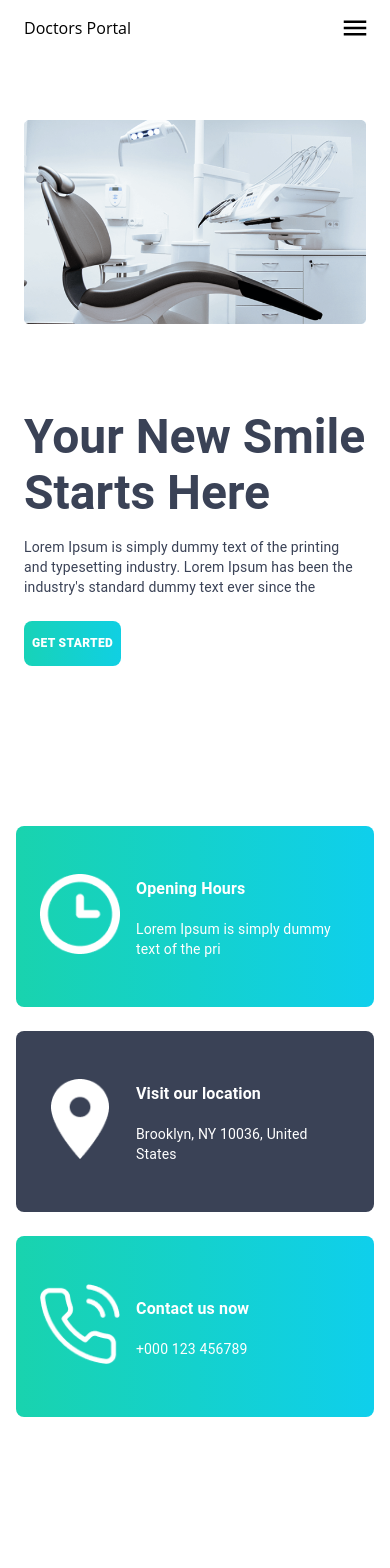
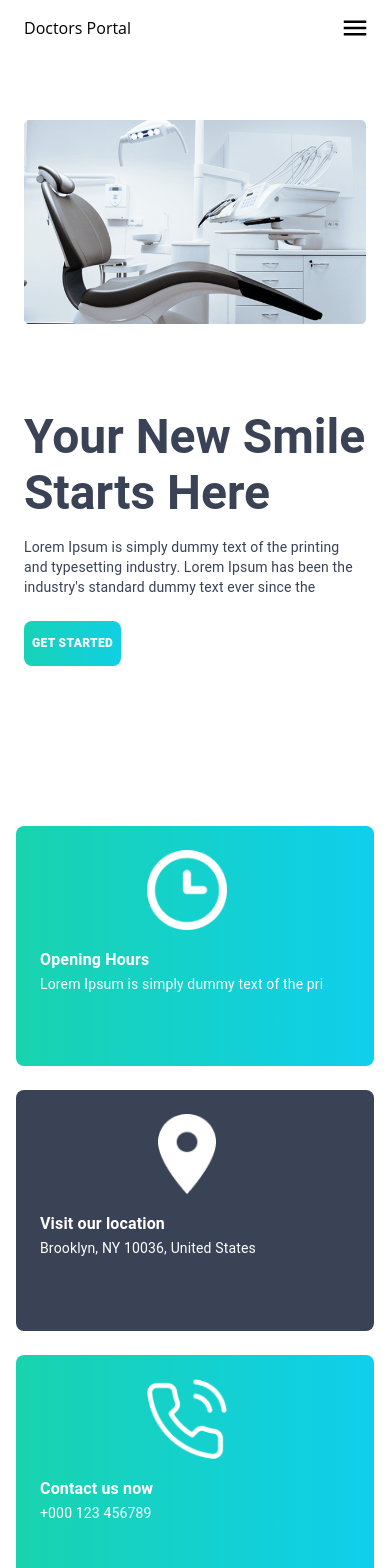
Before and after one commit to Eman-Abukhater/Doctor-s-Portal-Web-App, a React (Vite) app in the folder doctors-portal/: page / in a window 390 px wide. Shown: the top 1568 px of the page. Before the commit the page ends 1481 px from the top, so only its background shows below. Built offline with nearby package versions, Linux system fonts and the light colour scheme.

Commit message:
add Info card with responsive parts

```diff
--- a/doctors-portal/src/components/InfoCards.jsx
+++ b/doctors-portal/src/components/InfoCards.jsx
@@ -1,63 +1,81 @@
-import React from 'react';
-import { Grid, Box, Typography } from '@mui/material';
+import React from "react";
+import { Grid, Box, Typography } from "@mui/material";
 
 const cardData = [
   {
-    icon: 'clock.png',
-    title: 'Opening Hours',
-    description: 'Lorem Ipsum is simply dummy text of the pri',
-    bgColor: 'linear-gradient(to right, #19D3AE, #0FCFEC)',
-    color: 'white'
+    icon: "clock.png",
+    title: "Opening Hours",
+    description: "Lorem Ipsum is simply dummy text of the pri",
+    bgColor: "linear-gradient(to right, #19D3AE, #0FCFEC)",
+    color: "white",
   },
   {
-    icon: 'location.png',
-    title: 'Visit our location',
-    description: 'Brooklyn, NY 10036, United States',
-    bgColor: '#3A4256',
-    color: 'white'
+    icon: "location.png",
+    title: "Visit our location",
+    description: "Brooklyn, NY 10036, United States",
+    bgColor: "#3A4256",
+    color: "white",
   },
   {
-    icon: 'phone.png',
-    title: 'Contact us now',
-    description: '+000 123 456789',
-    bgColor: 'linear-gradient(to right, #19D3AE, #0FCFEC)',
-    color: 'white'
-  }
+    icon: "phone.png",
+    title: "Contact us now",
+    description: "+000 123 456789",
+    bgColor: "linear-gradient(to right, #19D3AE, #0FCFEC)",
+    color: "white",
+  },
 ];
 
 const InfoCards = () => {
   return (
-    <Box sx={{mt: 8, mb: 4, px: { xs: 1, md: 2 } }}>
-      <Grid container spacing={3} sx={{py:4}}>
+    <Box sx={{ mt: 8, mb: 4, px: { xs: 1, md: 2 } }}>
+      <Grid container spacing={3} sx={{ py: 4 }}>
         {cardData.map((card, index) => (
-          <Grid item xs={12} sm={4} key={index} sx={{mb: 6}}>
+          <Grid item xs={12} sm={4} key={index} sx={{ mb: 6 }}>
             <Box
               sx={{
-                display: 'flex',
-                alignItems: 'center',
+                display: "flex",
+                flexDirection: { md: "row", xs: "column" },
                 background: card.bgColor,
                 color: card.color,
                 borderRadius: 2,
                 p: 3,
-                height: '100%'
+                height: "100%",
               }}
             >
-              <Box sx={{ mr: 2 }}>
+              {/* Image Box */}
+              <Box
+                sx={{
+                  mr: 2,
+                  display: "flex",
+                  justifyContent: { xs: "center", md: "flex-start" }, // Center image on small screens, left-align on large screens
+                  alignItems: "center", // Vertically center the image in column mode
+                  mb: { xs: 2, md: 0 }, // Margin below the image in column mode (small screens)
+                }}
+              >
                 <img
                   src={`/assets/icons/${card.icon}`}
                   alt={card.title}
                   width={80}
                   height={80}
-                  style={{ objectFit: 'contain' }}
+                  style={{ objectFit: "contain" }}
                 />
               </Box>
-              <Box>
-                <Typography variant="subtitle1" sx={{ fontWeight: 600, mb:2}}>
+
+              {/* Text Box */}
+              <Box
+                sx={{
+                  justifyContent: { xs: "flex-start", md: "center" },
+                  alignItems: "center",
+                  mt: { xs: 0, md: 6 }
+                }}
+              >
+                <Typography
+                  variant="subtitle1"
+                  sx={{ fontWeight: 600, mb: { xs: 0, md: 1 } }}
+                >
                   {card.title}
                 </Typography>
-                <Typography variant="body2">
-                  {card.description}
-                </Typography>
+                <Typography variant="body2">{card.description}</Typography>
               </Box>
             </Box>
           </Grid>
```
